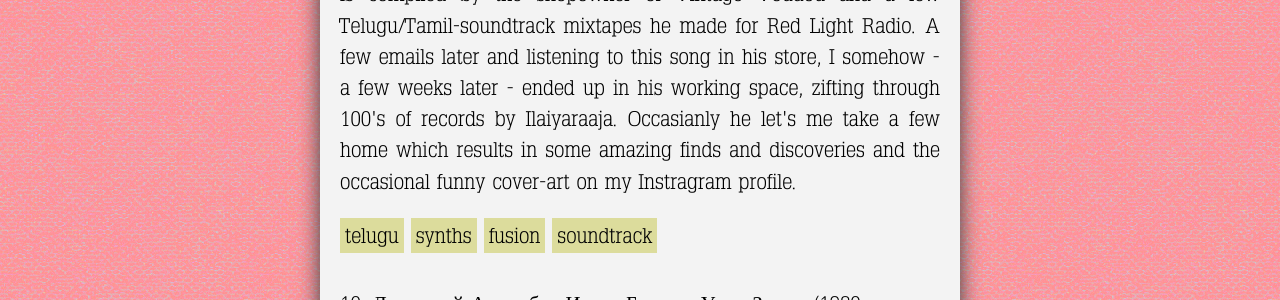
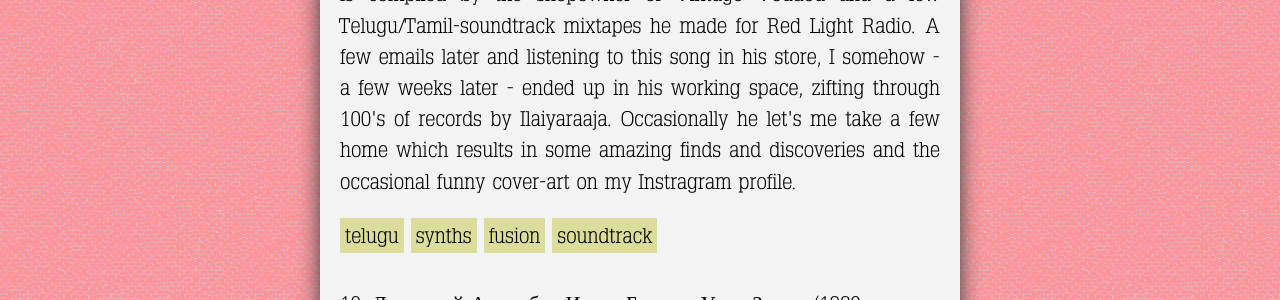
Before and after one commit to grdw/lorikeet, a Jekyll site: the page built from _posts/2017-12-26-end-of-the-year.md, in a window 1280 px wide and 900 px high, scrolled down 10433 px. Shown: the part 371-671 px from the top of the window. Built offline with Jekyll 4.4.1, drawn with Linux system fonts in a browser that asks for light colours; some of the changed text lies outside the part shown.

Commit message:
Correct spelling error

```diff
--- a/_data/lists.yaml
+++ b/_data/lists.yaml
@@ -198,7 +198,7 @@ top_ten:
         'Fire Star', a compilation which was made with more electronic music from Ilaiyaraaja which is compiled by
         the shopowner of Vintage Voudou and a few Telugu/Tamil-soundtrack mixtapes he made for Red Light Radio.
         A few emails later and listening to this song in his store, I somehow - a few weeks later - ended up in his
-        working space, zifting through 100's of records by Ilaiyaraaja. Occasianly he let's me take a few home which
+        working space, zifting through 100's of records by Ilaiyaraaja. Occasionally he let's me take a few home which
         results in some amazing finds and discoveries and the occasional funny cover-art on my Instragram profile.
 
       tags:
```
